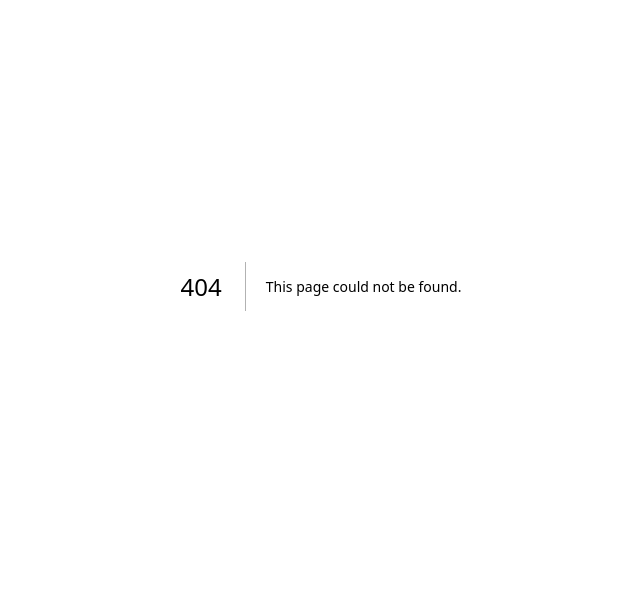
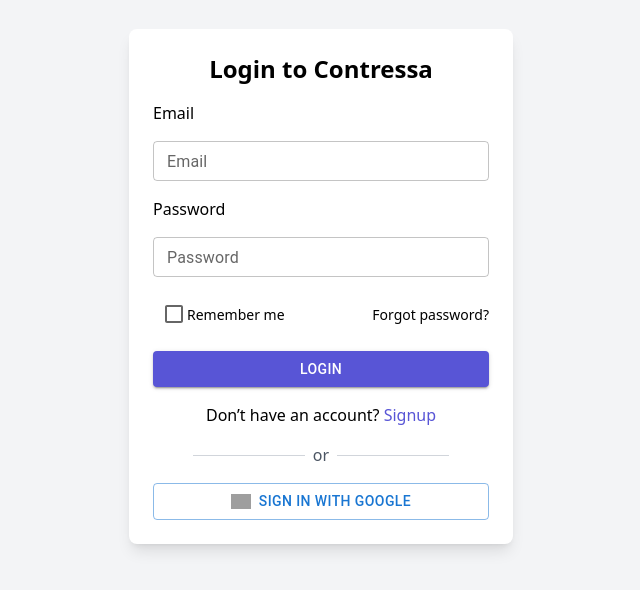
Before and after one commit to tarviz-digimart/contressa, a Next.js app in the folder contressa-fe/: page /Login in a window 1280 px wide. Before the commit this address had no page. Shown: the part 114-704 px from the top of the page, without its empty margins (319-959 px from the left). Built offline with nearby package versions, Linux system fonts and the light colour scheme; grey boxes are pictures that could not be loaded.

Commit message:
Login screen inital code

```diff
--- a/contressa-fe/package.json
+++ b/contressa-fe/package.json
@@ -14,6 +14,7 @@
     "@emotion/styled": "^11.14.0",
     "@mui/icons-material": "^6.4.2",
     "@mui/material": "^6.4.2",
+    "axios": "^1.7.9",
     "class-variance-authority": "^0.7.1",
     "clsx": "^2.1.1",
     "lucide-react": "^0.474.0",
--- /dev/null
+++ b/contressa-fe/src/app/Login/page.jsx
@@ -0,0 +1,118 @@
+'use client';
+
+import { useState } from 'react';
+import { useRouter } from 'next/navigation';
+import { TextField, Button, Checkbox, FormControlLabel } from '@mui/material';
+import axios from 'axios';
+
+const Login = () => {
+  const router = useRouter();
+  const [email, setEmail] = useState('');
+  const [password, setPassword] = useState('');
+  const [error, setError] = useState('');
+  const [loading, setLoading] = useState(false);
+
+  const handleLogin = async (e) => {
+    e.preventDefault();
+    setLoading(true);
+    setError('');
+
+    try {
+      const response = await axios.post('/api/login', { email, password });
+
+      if (response.data.success) {
+        localStorage.setItem('token', response.data.token); // Store token
+        router.push('/dashboard'); // Redirect on success
+      }
+    } catch (err) {
+      setError(err.response?.data?.message || 'Login failed');
+    } finally {
+      setLoading(false);
+    }
+  };
+
+  const handleGoogleLogin = async () => {
+    signIn('google', { callbackUrl: '/dashboard' });
+  };
+
+  return (
+    <div className="flex items-center justify-center min-h-screen bg-gray-100">
+      <div className="bg-white p-6 rounded-lg shadow-lg w-96">
+        <h2 className="text-h1 text-center mb-4">Login to Contressa</h2>
+        <form onSubmit={handleLogin} className="space-y-4">
+          <p className="text-b3 font-medium">Email</p>
+          <TextField
+            size="small"
+            label="Email"
+            fullWidth
+            value={email}
+            onChange={(e) => setEmail(e.target.value)}
+          />
+          <p className="text-b3 font-medium">Password</p>
+          <TextField
+            size="small"
+            label="Password"
+            type="password"
+            fullWidth
+            value={password}
+            onChange={(e) => setPassword(e.target.value)}
+          />
+          <div className="flex justify-between">
+            <div className="flex">
+              <Checkbox />
+              <p className="text-b2 mt-3 -ms-2">Remember me</p>
+            </div>
+            <p className="text-b2 mt-3">Forgot password?</p>
+          </div>
+
+          {error && <p className="text-red-500 text-sm">{error}</p>}
+
+          <Button
+            type="submit"
+            fullWidth
+            variant="contained"
+            sx={{
+              backgroundColor: '#5855d6',
+              '&:hover': { backgroundColor: '#4843c4' },
+            }}
+            disabled={loading}
+          >
+            {loading ? 'Logging in...' : 'Login'}
+          </Button>
+        </form>
+
+        <div className="text-center mt-4">
+          <p>
+            Don’t have an account?{' '}
+            <a href="/signup" className="text-[#5855d6]">
+              Signup
+            </a>
+          </p>
+        </div>
+
+        <div className="flex items-center justify-center my-4">
+          <hr className="w-1/3 border-gray-300" />
+          <p className="mx-2 text-gray-600">or</p>
+          <hr className="w-1/3 border-gray-300" />
+        </div>
+
+        <Button
+          fullWidth
+          variant="outlined"
+          onClick={handleGoogleLogin}
+          className="flex items-center justify-center text-black text-b1 font-semibold border-black"
+        >
+          <img
+            width="20"
+            src="https://img.icons8.com/color/48/google-logo.png"
+            alt="google-logo"
+            className="mr-2"
+          />
+          Sign in with Google
+        </Button>
+      </div>
+    </div>
+  );
+};
+
+export default Login;
```
Also changed, not shown: 1 other file (tests, documents, lock files or other folders).
